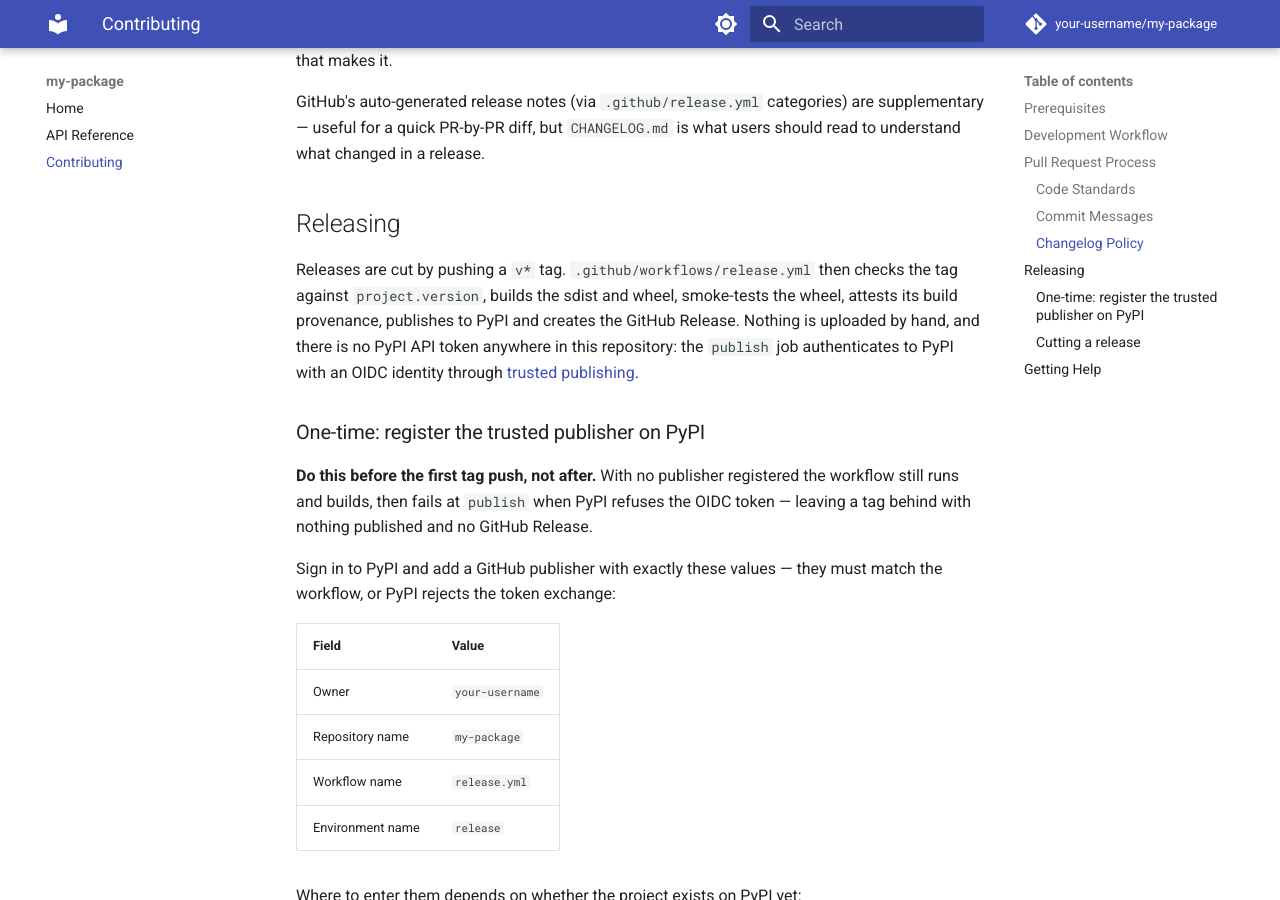
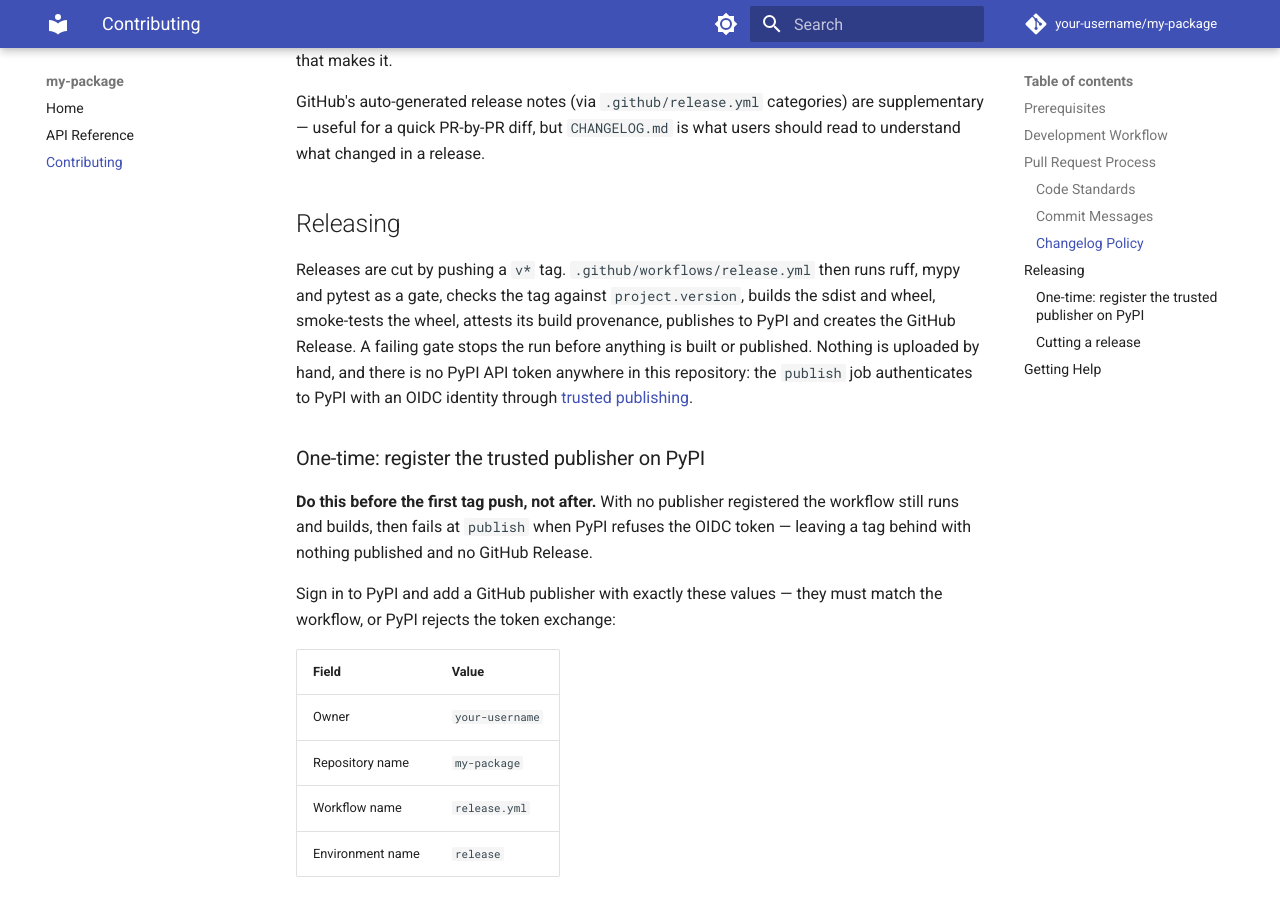
Before and after one commit to tomada1114/uv-template, an MkDocs documentation site: the page built from docs/contributing.md, in a window 1280 px wide and 900 px high, scrolled down 2111 px. Built offline with MkDocs 1.6.1 and Material for MkDocs 9.7.7, drawn with Linux system fonts in a browser that asks for light colours; comment, search, counter and statistics services are not loaded.

Commit message:
docs: mention the release gate in the release documentation (#82)
#66 put a ruff/mypy/pytest gate ahead of build in release.yml, but the
CONTRIBUTING Releasing section and the release-workflow skill still
described the pipeline as starting at build.

Claude-Session: https://claude.ai/code/session_01E6tfr1Af3WrXcC5GM1MgL8

```diff
--- a/CONTRIBUTING.md
+++ b/CONTRIBUTING.md
@@ -99,9 +99,10 @@ what users should read to understand what changed in a release.
 ## Releasing
 
 Releases are cut by pushing a `v*` tag. `.github/workflows/release.yml` then
-checks the tag against `project.version`, builds the sdist and wheel,
-smoke-tests the wheel, attests its build provenance, publishes to PyPI and
-creates the GitHub Release. Nothing is uploaded by hand, and there is no PyPI
+runs ruff, mypy and pytest as a gate, checks the tag against
+`project.version`, builds the sdist and wheel, smoke-tests the wheel, attests
+its build provenance, publishes to PyPI and creates the GitHub Release. A
+failing gate stops the run before anything is built or published. Nothing is uploaded by hand, and there is no PyPI
 API token anywhere in this repository: the `publish` job authenticates to PyPI
 with an OIDC identity through
 [trusted publishing](https://docs.pypi.org/trusted-publishers/).
```
Also changed, not shown: .claude/skills/release-workflow/SKILL.md (+3 -3 lines).
